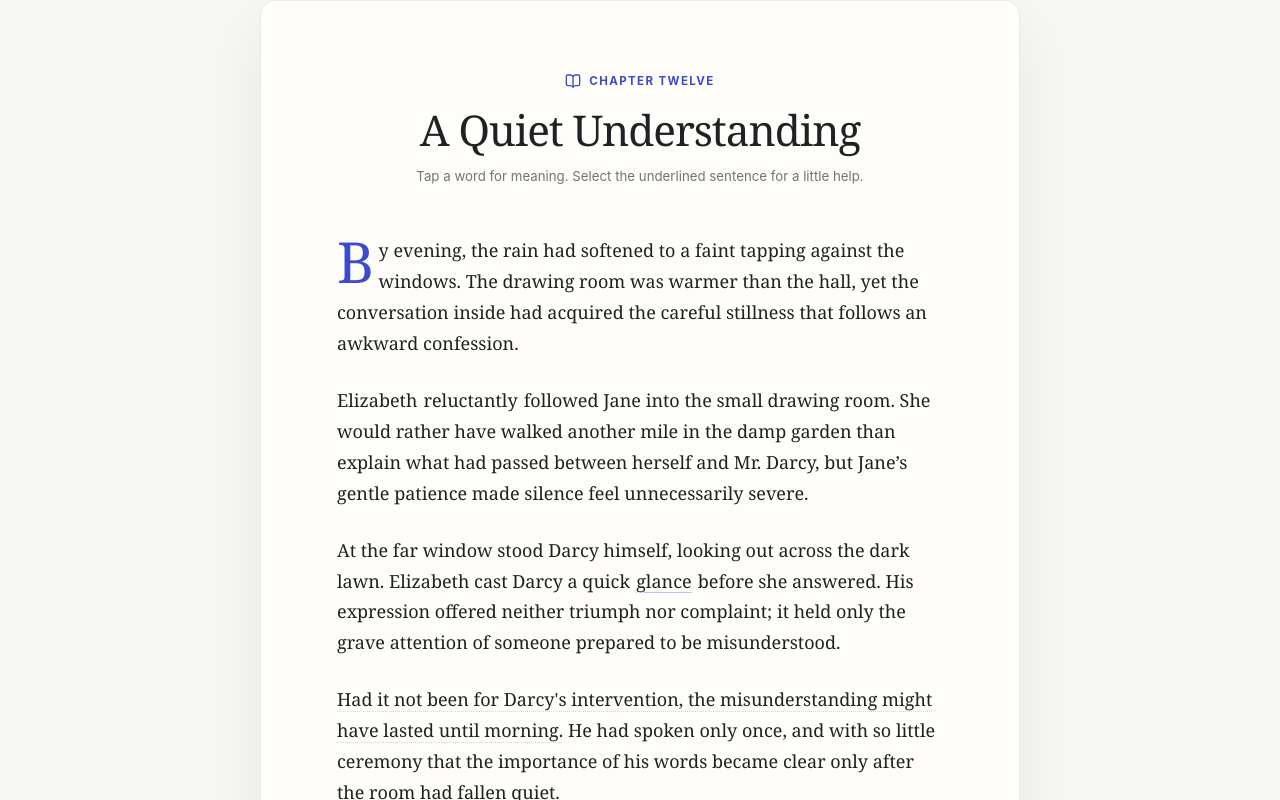
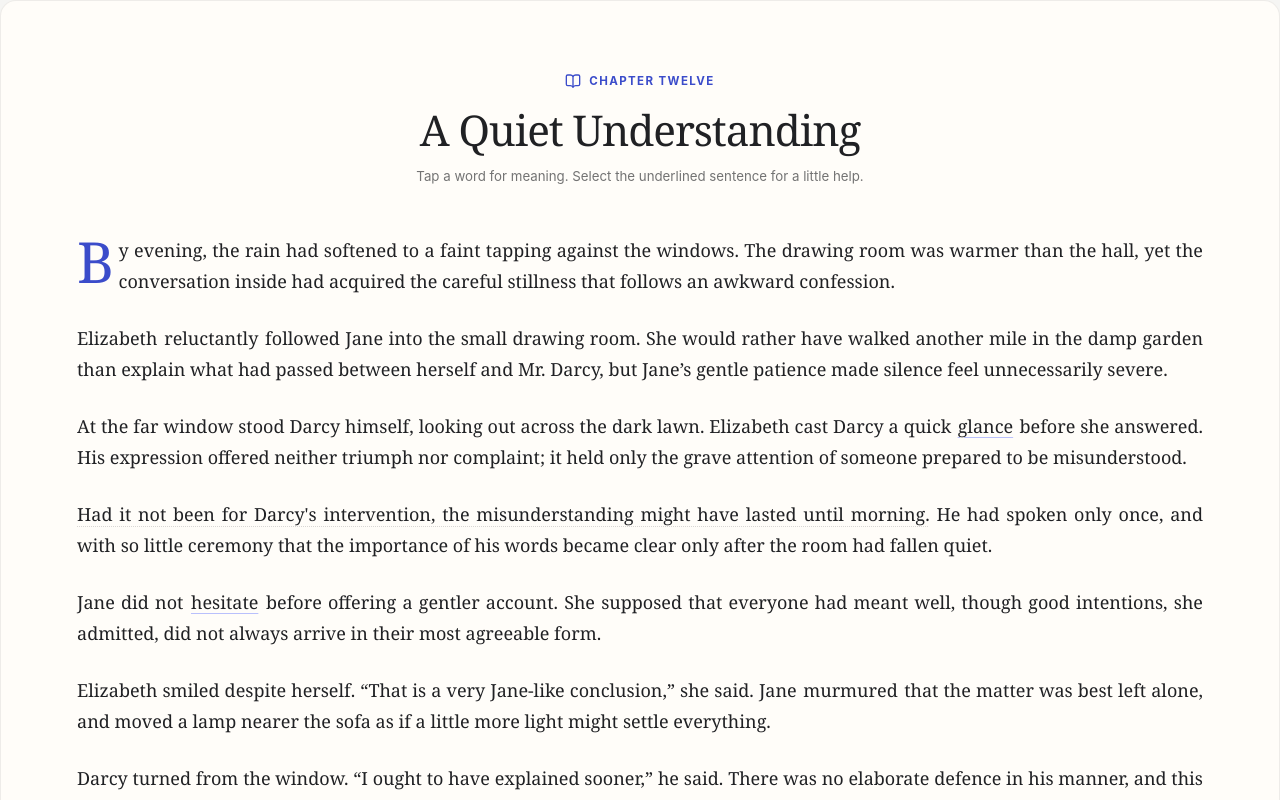
Before and after one commit to wzy651/LumaRead, a React (Vite) app: page /reader/pride-and-prejudice in a window 1280 px wide. Shown: the top 800 px of the page. Built offline with nearby package versions, Linux system fonts and the light colour scheme.

Commit message:
feat(reader): add layout preferences

```diff
--- a/src/features/reader/ReaderPage.tsx
+++ b/src/features/reader/ReaderPage.tsx
@@ -15,6 +15,7 @@ import { readerChapter, sentenceAids, type ReaderSegment } from './fixtures/read
 import { useReaderChromeVisibility } from './useReaderChromeVisibility'
 import { useReaderSettings } from './useReaderSettings'
 import { ImportedDocumentReader } from './documents/ImportedDocumentReader'
+import { readerLanguage, resolveReaderLayout } from './readerLayout'
 import './reader.css'
 
 type ActivePanel =
@@ -67,16 +68,12 @@ export function ReaderPage() {
   }
   const activeVocabulary = activePanel?.kind === 'dictionary' ? vocabularyById.get(activePanel.vocabularyId) : undefined
   const activeSentenceAid = activePanel?.kind === 'sentence' ? sentenceAids[activePanel.aidId] : undefined
-  const lineHeight = settings.lineHeight === 'compact'
-    ? (isMobile ? 1.54 : 1.58)
-    : settings.lineHeight === 'relaxed'
-      ? (isMobile ? 1.84 : 1.88)
-      : (isMobile ? 1.68 : 1.72)
+  const layout = resolveReaderLayout(settings, isMobile)
 
   return <div className="reader-shell">
     <ReaderChrome bookTitle={currentBook.title} chapterLabel={readerChapter.chapterLabel} chromeRef={chromeRef} isMobile={isMobile} onBack={exitReader} onMore={(anchor) => openChromePanel('more', anchor)} onSettings={(anchor) => openChromePanel('settings', anchor)} visible={visible} />
     <main className="reader-main" onClick={handleReadingAreaClick}>
-      <article aria-labelledby="reader-chapter-title" className="reader-article" style={{ '--reader-font-scale': settings.fontScale, '--reader-line-height': lineHeight, '--reader-font-family': settings.fontFamily === 'serif' ? 'var(--font-reading)' : 'var(--font-ui)' } as CSSProperties}>
+      <article aria-labelledby="reader-chapter-title" className={`reader-article ${layout.className}`} lang={readerLanguage('en')} style={layout.styleVariables as CSSProperties}>
         <header className="reader-chapter-heading"><div className="reader-chapter-heading__mark"><BookOpen aria-hidden="true" size={16} />{readerChapter.chapterLabel}</div><h1 id="reader-chapter-title">{readerChapter.chapterTitle}</h1><p>{readerChapter.readingHint}</p></header>
         <div className="reader-prose">{readerChapter.paragraphs.map((paragraph, paragraphIndex) => <p key={paragraphIndex}>{paragraph.map((segment, segmentIndex) => renderSegment(segment, paragraphIndex, segmentIndex))}</p>)}</div>
         <footer className="reader-chapter-end"><Sparkles aria-hidden="true" size={15} /><span>A quiet place to stop, whenever you are ready.</span></footer>
--- a/src/features/reader/components/ReadingSettingsPanel.tsx
+++ b/src/features/reader/components/ReadingSettingsPanel.tsx
@@ -1,7 +1,7 @@
 import { Minus, Plus } from 'lucide-react'
 import type { Dispatch, SetStateAction } from 'react'
 import { useTheme } from '../../../app/providers/useTheme'
-import type { ReaderSettings } from '../useReaderSettings'
+import { readerSettingsDefaults, type ReaderSettings } from '../useReaderSettings'
 
 export function ReadingSettingsPanel({ settings, setSettings }: { settings: ReaderSettings; setSettings: Dispatch<SetStateAction<ReaderSettings>> }) {
   const { setTheme, theme } = useTheme()
@@ -11,6 +11,9 @@ export function ReadingSettingsPanel({ settings, setSettings }: { settings: Read
     <div className="reading-settings__size"><span>Text size</span><div><button aria-label="Decrease text size" disabled={settings.fontScale <= 0.9} onClick={() => changeScale(-0.05)} type="button"><Minus aria-hidden="true" size={17} /></button><output aria-label="Current text size">{Math.round(settings.fontScale * 18)}px</output><button aria-label="Increase text size" disabled={settings.fontScale >= 1.2} onClick={() => changeScale(0.05)} type="button"><Plus aria-hidden="true" size={17} /></button></div></div>
     <fieldset><legend>Font</legend><div className="reading-settings__choices"><button aria-pressed={settings.fontFamily === 'serif'} className={settings.fontFamily === 'serif' ? 'is-selected' : ''} onClick={() => setSettings((current) => ({ ...current, fontFamily: 'serif' }))} type="button">Serif</button><button aria-pressed={settings.fontFamily === 'sans'} className={settings.fontFamily === 'sans' ? 'is-selected' : ''} onClick={() => setSettings((current) => ({ ...current, fontFamily: 'sans' }))} type="button">Sans</button></div></fieldset>
     <fieldset><legend>Line height</legend><div className="reading-settings__choices"><button aria-pressed={settings.lineHeight === 'compact'} className={settings.lineHeight === 'compact' ? 'is-selected' : ''} onClick={() => setSettings((current) => ({ ...current, lineHeight: 'compact' }))} type="button">Compact</button><button aria-pressed={settings.lineHeight === 'comfortable'} className={settings.lineHeight === 'comfortable' ? 'is-selected' : ''} onClick={() => setSettings((current) => ({ ...current, lineHeight: 'comfortable' }))} type="button">Comfortable</button><button aria-pressed={settings.lineHeight === 'relaxed'} className={settings.lineHeight === 'relaxed' ? 'is-selected' : ''} onClick={() => setSettings((current) => ({ ...current, lineHeight: 'relaxed' }))} type="button">Relaxed</button></div></fieldset>
+    <fieldset><legend>Page width</legend><div className="reading-settings__choices"><button aria-pressed={settings.pageWidth === 'narrow'} className={settings.pageWidth === 'narrow' ? 'is-selected' : ''} onClick={() => setSettings((current) => ({ ...current, pageWidth: 'narrow' }))} type="button">Narrow</button><button aria-pressed={settings.pageWidth === 'comfortable'} className={settings.pageWidth === 'comfortable' ? 'is-selected' : ''} onClick={() => setSettings((current) => ({ ...current, pageWidth: 'comfortable' }))} type="button">Comfortable</button><button aria-pressed={settings.pageWidth === 'wide'} className={settings.pageWidth === 'wide' ? 'is-selected' : ''} onClick={() => setSettings((current) => ({ ...current, pageWidth: 'wide' }))} type="button">Wide</button></div></fieldset>
+    <fieldset><legend>Alignment</legend><div className="reading-settings__choices"><button aria-pressed={settings.textAlignment === 'auto'} className={settings.textAlignment === 'auto' ? 'is-selected' : ''} onClick={() => setSettings((current) => ({ ...current, textAlignment: 'auto' }))} type="button">Automatic</button><button aria-pressed={settings.textAlignment === 'left'} className={settings.textAlignment === 'left' ? 'is-selected' : ''} onClick={() => setSettings((current) => ({ ...current, textAlignment: 'left' }))} type="button">Left</button><button aria-pressed={settings.textAlignment === 'justify'} className={settings.textAlignment === 'justify' ? 'is-selected' : ''} onClick={() => setSettings((current) => ({ ...current, textAlignment: 'justify' }))} type="button">Justified</button></div></fieldset>
     <fieldset><legend>Theme</legend><div className="reading-settings__choices"><button aria-pressed={theme === 'light'} className={theme === 'light' ? 'is-selected' : ''} onClick={() => setTheme('light')} type="button">Light</button><button aria-pressed={theme === 'dark'} className={theme === 'dark' ? 'is-selected' : ''} onClick={() => setTheme('dark')} type="button">Dark</button></div></fieldset>
+    <button className="reading-settings__reset" onClick={() => setSettings(readerSettingsDefaults)} type="button">Reset layout</button>
   </section>
 }
--- a/src/features/reader/documents/ImportedDocumentReader.tsx
+++ b/src/features/reader/documents/ImportedDocumentReader.tsx
@@ -12,6 +12,7 @@ import { useReaderSettings } from '../useReaderSettings'
 import { MEDIA_QUERIES, useMediaQuery } from '../../../app/responsive'
 import { resolveSectionIndex } from './section-location'
 import { DocumentBlockRenderer } from './DocumentBlockRenderer'
+import { readerLanguage, resolveReaderLayout } from '../readerLayout'
 
 type Loaded = { document: ImportedDocument; sections: DocumentSection[]; capabilities: import('../../../domain/documents').DocumentCapabilities }
 export function ImportedDocumentReader({ documentId }: { documentId: string }) {
@@ -21,12 +22,12 @@ export function ImportedDocumentReader({ documentId }: { documentId: string }) {
   useEffect(() => { if (!loaded) return; const saved = locations.current.get(loaded.sections[sectionIndex]?.id ?? ''); requestAnimationFrame(() => window.scrollTo({ top: saved ? Math.max(0, document.documentElement.scrollHeight - window.innerHeight) * saved.progressPercent / 100 : 0 })); const onScroll = () => { window.clearTimeout(timer.current); timer.current = window.setTimeout(saveLocation, 650) }; window.addEventListener('scroll', onScroll, { passive: true }); return () => { window.removeEventListener('scroll', onScroll); window.clearTimeout(timer.current); saveLocation() } }, [loaded, saveLocation, sectionIndex])
   function changeSection(next: number) { saveLocation(); setSectionIndex(next); setTocOpen(undefined) }
   function readingAreaClick(event: MouseEvent<HTMLElement>) { if (event.defaultPrevented || window.getSelection()?.toString().trim()) return; const target = event.target as HTMLElement; if (target.closest('.reader-panel')) return; if (isMobile && (target === event.currentTarget || target.classList.contains('reader-article'))) { if (visible) hide(); else reveal() } else if (target === event.currentTarget) reveal() }
-  const lineHeight = settings.lineHeight === 'compact' ? (isMobile ? 1.54 : 1.58) : settings.lineHeight === 'relaxed' ? (isMobile ? 1.84 : 1.88) : (isMobile ? 1.68 : 1.72)
+  const layout = resolveReaderLayout(settings, isMobile)
   if (error) return <div className="reader-shell reader-message"><h1>Unable to open this document</h1><p>{error}</p><Link to="/library">Return to Library</Link></div>
   if (!loaded) return <div aria-live="polite" className="reader-shell reader-message"><p>Opening your document…</p></div>
   const section = loaded.sections[sectionIndex] ?? loaded.sections[0]
   return <div className="reader-shell"><ReaderChrome bookTitle={loaded.document.metadata.title} chapterLabel={section?.title ?? `Section ${(sectionIndex + 1)}`} chromeRef={chromeRef} isMobile={isMobile} onBack={() => navigate('/library')} onMore={(target) => setMoreOpen(target)} onSettings={(target) => setSettingsOpen(target)} visible={visible} />
-    <main className="reader-main" onClick={readingAreaClick}><article aria-labelledby="reader-chapter-title" className="reader-article" style={{ '--reader-font-scale': settings.fontScale, '--reader-line-height': lineHeight, '--reader-font-family': settings.fontFamily === 'serif' ? 'var(--font-reading)' : 'var(--font-ui)' } as CSSProperties}><header className="reader-chapter-heading"><div className="reader-chapter-heading__mark"><BookOpen aria-hidden="true" size={16} />{loaded.document.format.toUpperCase()} document</div><h1 id="reader-chapter-title">{section?.title ?? loaded.document.metadata.title}</h1></header><div className="reader-prose"><DocumentBlockRenderer blocks={section?.blocks ?? []} /></div>{loaded.sections.length > 1 && <nav aria-label="Document sections" className="reader-section-nav"><button disabled={sectionIndex === 0} onClick={() => changeSection(sectionIndex - 1)} type="button">Previous</button><span>{sectionIndex + 1} / {loaded.sections.length}</span><button disabled={sectionIndex === loaded.sections.length - 1} onClick={() => changeSection(sectionIndex + 1)} type="button">Next</button></nav>}</article></main>
+    <main className="reader-main" onClick={readingAreaClick}><article aria-labelledby="reader-chapter-title" className={`reader-article ${layout.className}`} lang={readerLanguage(loaded.document.metadata.language)} style={layout.styleVariables as CSSProperties}><header className="reader-chapter-heading"><div className="reader-chapter-heading__mark"><BookOpen aria-hidden="true" size={16} />{loaded.document.format.toUpperCase()} document</div><h1 id="reader-chapter-title">{section?.title ?? loaded.document.metadata.title}</h1></header><div className="reader-prose"><DocumentBlockRenderer blocks={section?.blocks ?? []} /></div>{loaded.sections.length > 1 && <nav aria-label="Document sections" className="reader-section-nav"><button disabled={sectionIndex === 0} onClick={() => changeSection(sectionIndex - 1)} type="button">Previous</button><span>{sectionIndex + 1} / {loaded.sections.length}</span><button disabled={sectionIndex === loaded.sections.length - 1} onClick={() => changeSection(sectionIndex + 1)} type="button">Next</button></nav>}</article></main>
     {settingsOpen && <AdaptivePanel anchorElement={settingsOpen} isMobile={isMobile} label="Reading settings" onClose={() => setSettingsOpen(undefined)} variant="settings"><ReadingSettingsPanel settings={settings} setSettings={setSettings} /></AdaptivePanel>}
     {moreOpen && <AdaptivePanel anchorElement={moreOpen} isMobile={isMobile} label="More reader options" onClose={() => setMoreOpen(undefined)} variant="more"><ReaderMoreMenu capabilities={loaded.capabilities} canOpenTableOfContents={loaded.sections.length > 1} importedDocument onOpenTableOfContents={() => { setTocOpen(moreOpen); setMoreOpen(undefined) }} onReturnToLibrary={saveLocation} /></AdaptivePanel>}
     {tocOpen && <AdaptivePanel anchorElement={tocOpen} isMobile={isMobile} label="Table of contents" onClose={() => setTocOpen(undefined)} variant="toc"><nav className="reader-toc">{loaded.sections.map((item, index) => <button aria-current={index === sectionIndex ? 'page' : undefined} key={item.id} onClick={() => changeSection(index)} type="button">{item.title ?? `Section ${index + 1}`}</button>)}</nav></AdaptivePanel>}
--- a/src/features/reader/reader.css
+++ b/src/features/reader/reader.css
@@ -92,17 +92,29 @@
 }
 
 .reader-main {
-  padding: clamp(var(--space-8), 6vw, 72px) var(--space-4) calc(var(--space-10) + var(--safe-area-bottom));
+  --reader-main-block-start: clamp(var(--space-8), 6vw, 72px);
+  --reader-main-block-end: calc(var(--space-10) + var(--safe-area-bottom));
+  box-sizing: border-box;
+  display: flex;
+  min-block-size: 100vh;
+  min-block-size: 100dvh;
+  padding: var(--reader-main-block-start) var(--space-4) var(--reader-main-block-end);
 }
 
 .reader-article {
-  width: min(100%, 760px);
+  --reader-article-inline-padding: clamp(var(--space-6), 8vw, 76px);
+  box-sizing: border-box;
+  display: flex;
+  flex: 1 0 auto;
+  flex-direction: column;
+  inline-size: min(100%, calc(var(--reader-content-width, 64ch) + var(--reader-article-inline-padding) + var(--reader-article-inline-padding)));
+  min-block-size: calc(100dvh - var(--reader-main-block-start) - var(--reader-main-block-end));
   margin: 0 auto;
   border: 1px solid color-mix(in srgb, var(--color-border) 72%, transparent);
   border-radius: var(--radius-lg);
   background: var(--color-surface);
   box-shadow: 0 24px 70px color-mix(in srgb, var(--color-text) 7%, transparent);
-  padding: clamp(var(--space-8), 7vw, 72px) clamp(var(--space-6), 8vw, 76px);
+  padding: clamp(var(--space-8), 7vw, 72px) var(--reader-article-inline-padding);
 }
 
 .reader-chapter-heading {
@@ -146,6 +158,19 @@
 
 .reader-prose p {
   margin: 0 0 1.45em;
+}
+
+.reader-article--justify .reader-prose p,
+.reader-article--justify .reader-prose blockquote {
+  hyphens: auto;
+  overflow-wrap: break-word;
+  text-align: justify;
+  text-align-last: start;
+}
+
+.reader-article--left .reader-prose p,
+.reader-article--left .reader-prose blockquote {
+  text-align: left;
 }
 
 .reader-prose p:first-child::first-letter {
@@ -207,12 +232,13 @@
   align-items: center;
   justify-content: center;
   gap: var(--space-2);
-  margin-top: var(--space-12);
+  margin-block-start: auto;
+  padding-block-start: var(--space-12);
   color: var(--color-text-muted);
   font-family: var(--font-ui);
   font-size: 0.78rem;
 }
-.reader-prose blockquote { margin: 1.4em 0; padding-left: 1em; border-left: 3px solid var(--color-accent); color: var(--color-text-muted); }.reader-prose hr { margin: 2em 0; border: 0; border-top: 1px solid var(--color-border); }.reader-section-nav, .reader-toc { display: flex; align-items: center; justify-content: space-between; gap: var(--space-3); margin-top: var(--space-8); font-family: var(--font-ui); }.reader-section-nav button, .reader-toc button { min-height: 44px; border: 1px solid var(--color-border); border-radius: var(--radius-button); background: var(--color-surface); color: var(--color-text); cursor: pointer; padding: 0 var(--space-3); }.reader-toc { align-items: stretch; flex-direction: column; margin: 0; }.reader-toc button { text-align: left; }.reader-toc button[aria-current='page'] { color: var(--color-action); border-color: var(--color-accent); }
+.reader-prose blockquote { margin: 1.4em 0; padding-left: 1em; border-left: 3px solid var(--color-accent); color: var(--color-text-muted); }.reader-prose hr { margin: 2em 0; border: 0; border-top: 1px solid var(--color-border); }.reader-section-nav, .reader-toc { display: flex; align-items: center; justify-content: space-between; gap: var(--space-3); margin-top: var(--space-8); font-family: var(--font-ui); }.reader-section-nav { margin-block-start: auto; padding-block-start: var(--space-8); }.reader-section-nav button, .reader-toc button { min-height: 44px; border: 1px solid var(--color-border); border-radius: var(--radius-button); background: var(--color-surface); color: var(--color-text); cursor: pointer; padding: 0 var(--space-3); }.reader-toc { align-items: stretch; flex-direction: column; margin: 0; }.reader-toc button { text-align: left; }.reader-toc button[aria-current='page'] { color: var(--color-action); border-color: var(--color-accent); }
 
 .reading-settings, .reader-more-menu { display: grid; gap: var(--space-4); }
 .reading-settings h2, .reader-more-menu h2 { margin: 0; font-size: 1.15rem; }
@@ -224,8 +250,9 @@
 .reading-settings__size button:disabled, .reader-more-menu button:disabled { color: var(--color-disabled-text); cursor: not-allowed; }
 .reading-settings__size output { min-width: 48px; color: var(--color-text-muted); font-size: .78rem; text-align: center; }
 .reading-settings__choices { display: flex; gap: var(--space-2); }
-.reading-settings__choices button { min-height: 40px; flex: 1; border: 1px solid var(--color-border); border-radius: var(--radius-sm); background: transparent; color: var(--color-text); cursor: pointer; font-size: .78rem; }
+.reading-settings__choices button { min-height: 44px; flex: 1; border: 1px solid var(--color-border); border-radius: var(--radius-sm); background: transparent; color: var(--color-text); cursor: pointer; font-size: .78rem; }
 .reading-settings__choices button.is-selected { border-color: var(--color-action); background: var(--color-accent-subtle); color: var(--color-action); }
+.reading-settings__reset { min-height: 44px; justify-self: start; border: 0; border-radius: var(--radius-sm); background: transparent; color: var(--color-text-muted); cursor: pointer; font: inherit; font-size: .8rem; padding: 0 var(--space-3); text-decoration: underline; text-underline-offset: .2em; }
 .reader-more-menu button, .reader-more-menu a { display: flex; min-height: 44px; align-items: center; justify-content: space-between; gap: var(--space-3); border: 0; border-radius: var(--radius-sm); background: transparent; color: var(--color-text); font: inherit; font-size: .86rem; padding: 0 var(--space-3); text-align: left; text-decoration: none; }
 .reader-more-menu button span { color: var(--color-text-muted); font-size: .72rem; }
 .reader-more-menu a:hover, .reader-more-menu a:focus-visible { background: var(--color-accent-subtle); color: var(--color-action); }
@@ -532,12 +559,16 @@
   }
 
   .reader-main {
+    --reader-main-block-start: var(--space-8);
+    --reader-main-block-end: calc(var(--space-8) + var(--safe-area-bottom));
     background: var(--color-surface);
-    padding: var(--space-8) max(var(--space-5, 20px), var(--safe-area-right)) calc(var(--space-8) + var(--safe-area-bottom)) max(var(--space-5, 20px), var(--safe-area-left));
+    padding: var(--reader-main-block-start) max(var(--reader-mobile-gutter, 20px), var(--safe-area-right), 16px) var(--reader-main-block-end) max(var(--reader-mobile-gutter, 20px), var(--safe-area-left), 16px);
   }
 
   .reader-article {
     width: 100%;
+    --reader-article-inline-padding: 0px;
+    min-block-size: calc(100dvh - var(--reader-main-block-start) - var(--reader-main-block-end));
     border: 0;
     border-radius: 0;
     box-shadow: none;
@@ -587,8 +618,7 @@
   }
 
   .reader-article {
-    padding-right: clamp(var(--space-8), 8vw, 68px);
-    padding-left: clamp(var(--space-8), 8vw, 68px);
+    --reader-article-inline-padding: clamp(var(--space-8), 8vw, 68px);
   }
 }
 
--- /dev/null
+++ b/src/features/reader/readerLayout.ts
@@ -0,0 +1,36 @@
+import type { ReaderSettings } from './useReaderSettings'
+
+export type ReaderLayout = {
+  className: string
+  styleVariables: Record<string, string | number>
+}
+
+const lineHeights = {
+  compact: { desktop: 1.58, mobile: 1.54 },
+  comfortable: { desktop: 1.72, mobile: 1.68 },
+  relaxed: { desktop: 1.88, mobile: 1.84 },
+} as const
+
+const pageWidths = { narrow: '54ch', comfortable: '64ch', wide: '74ch' } as const
+const mobileGutters = { narrow: 'clamp(28px, 9vw, 40px)', comfortable: 'clamp(20px, 6vw, 28px)', wide: 'max(16px, 4vw)' } as const
+
+/** Shared, presentation-only reader layout resolution. */
+export function resolveReaderLayout(settings: ReaderSettings, isMobile: boolean): ReaderLayout {
+  const shouldJustify = settings.textAlignment === 'justify' || (settings.textAlignment === 'auto' && !isMobile)
+  return {
+    className: shouldJustify ? 'reader-article--justify' : 'reader-article--left',
+    styleVariables: {
+      '--reader-font-scale': settings.fontScale,
+      '--reader-line-height': lineHeights[settings.lineHeight][isMobile ? 'mobile' : 'desktop'],
+      '--reader-font-family': settings.fontFamily === 'serif' ? 'var(--font-reading)' : 'var(--font-ui)',
+      '--reader-content-width': pageWidths[settings.pageWidth],
+      '--reader-mobile-gutter': mobileGutters[settings.pageWidth],
+    },
+  }
+}
+
+/** Imported metadata may be absent or deliberately unspecified; LumaRead is an English-learning reader. */
+export function readerLanguage(language?: string): string {
+  const value = language?.trim()
+  return value && value.toLowerCase() !== 'und' ? value : 'en'
+}
--- a/src/features/reader/useReaderSettings.ts
+++ b/src/features/reader/useReaderSettings.ts
@@ -2,36 +2,53 @@ import { useEffect, useState } from 'react'
 
 export type ReaderFontFamily = 'serif' | 'sans'
 export type ReaderLineHeight = 'compact' | 'comfortable' | 'relaxed'
+export type ReaderPageWidth = 'narrow' | 'comfortable' | 'wide'
+export type ReaderTextAlignment = 'auto' | 'left' | 'justify'
 
 export interface ReaderSettings {
   fontFamily: ReaderFontFamily
   fontScale: number
   lineHeight: ReaderLineHeight
+  pageWidth: ReaderPageWidth
+  textAlignment: ReaderTextAlignment
 }
 
-const storageKey = 'lumaread-reader-settings:v1'
-const defaults: ReaderSettings = { fontFamily: 'serif', fontScale: 1, lineHeight: 'comfortable' }
+export const readerSettingsStorageKey = 'lumaread-reader-settings:v2'
+export const legacyReaderSettingsStorageKey = 'lumaread-reader-settings:v1'
+export const readerSettingsDefaults: ReaderSettings = { fontFamily: 'serif', fontScale: 1, lineHeight: 'comfortable', pageWidth: 'comfortable', textAlignment: 'auto' }
 
-function readSettings(): ReaderSettings {
-  if (typeof window === 'undefined') return defaults
+export function normalizeReaderSettings(stored: Partial<ReaderSettings> | null | undefined): ReaderSettings {
+  return {
+    fontFamily: stored?.fontFamily === 'sans' ? 'sans' : 'serif',
+    fontScale: typeof stored?.fontScale === 'number' && stored.fontScale >= 0.9 && stored.fontScale <= 1.2 ? stored.fontScale : 1,
+    lineHeight: stored?.lineHeight === 'compact' || stored?.lineHeight === 'relaxed' ? stored.lineHeight : 'comfortable',
+    pageWidth: stored?.pageWidth === 'narrow' || stored?.pageWidth === 'wide' ? stored.pageWidth : 'comfortable',
+    textAlignment: stored?.textAlignment === 'left' || stored?.textAlignment === 'justify' ? stored.textAlignment : 'auto',
+  }
+}
+
+export function readReaderSettings(): ReaderSettings {
+  if (typeof window === 'undefined') return readerSettingsDefaults
   try {
-    const stored = JSON.parse(window.localStorage.getItem(storageKey) ?? '{}') as Partial<ReaderSettings>
-    return {
-      fontFamily: stored.fontFamily === 'sans' ? 'sans' : 'serif',
-      fontScale: typeof stored.fontScale === 'number' && stored.fontScale >= 0.9 && stored.fontScale <= 1.2 ? stored.fontScale : 1,
-      lineHeight: stored.lineHeight === 'compact' || stored.lineHeight === 'relaxed' ? stored.lineHeight : 'comfortable',
+    const v2 = window.localStorage.getItem(readerSettingsStorageKey)
+    if (v2 !== null) return normalizeReaderSettings(JSON.parse(v2) as Partial<ReaderSettings>)
+    const v1 = window.localStorage.getItem(legacyReaderSettingsStorageKey)
+    const migrated = normalizeReaderSettings(v1 === null ? undefined : JSON.parse(v1) as Partial<ReaderSettings>)
+    if (v1 !== null) {
+      try { window.localStorage.setItem(readerSettingsStorageKey, JSON.stringify(migrated)) } catch { /* React state remains usable. */ }
     }
+    return migrated
   } catch {
-    return defaults
+    return readerSettingsDefaults
   }
 }
 
 export function useReaderSettings() {
-  const [settings, setSettings] = useState<ReaderSettings>(readSettings)
+  const [settings, setSettings] = useState<ReaderSettings>(readReaderSettings)
 
   useEffect(() => {
     try {
-      window.localStorage.setItem(storageKey, JSON.stringify(settings))
+      window.localStorage.setItem(readerSettingsStorageKey, JSON.stringify(settings))
     } catch {
       // Storage may be disabled; React state remains the current-session source of truth.
     }
```
Also changed, not shown: 2 other files (tests, documents, lock files or other folders).
